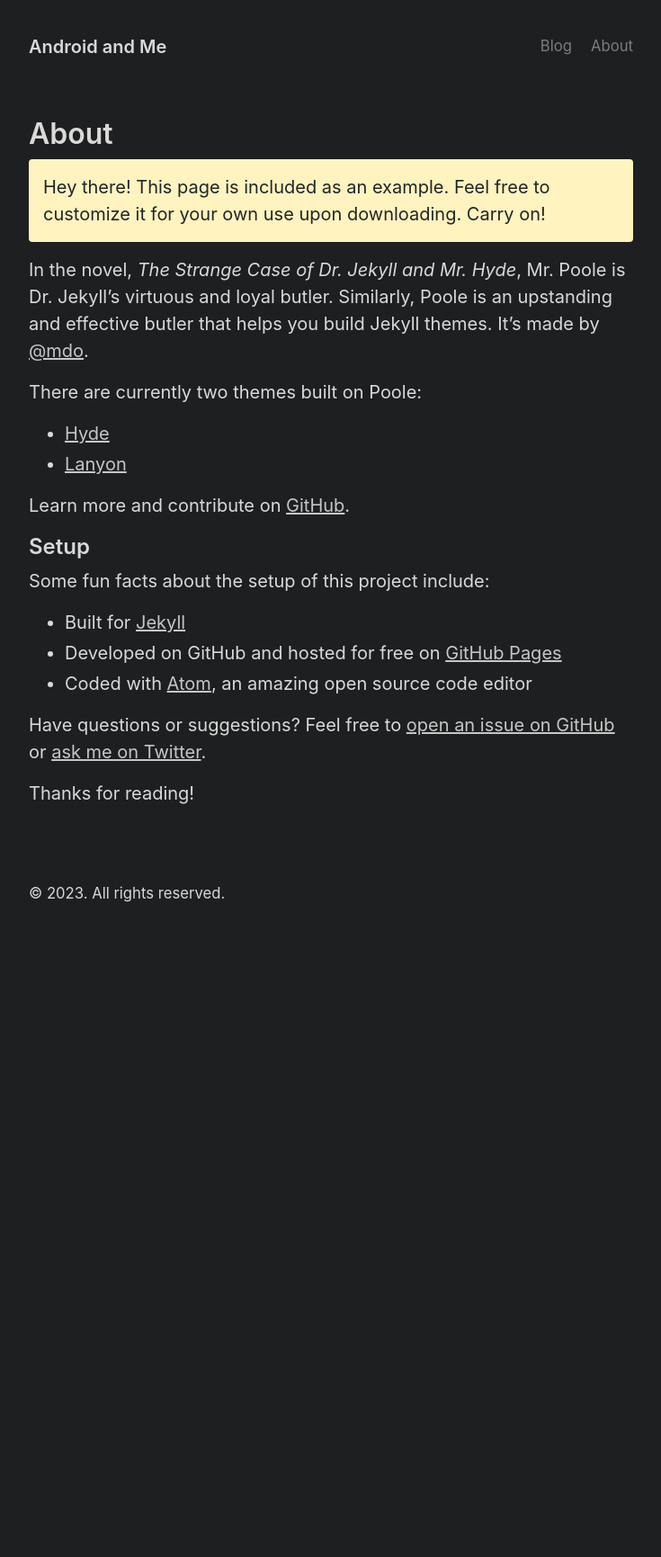
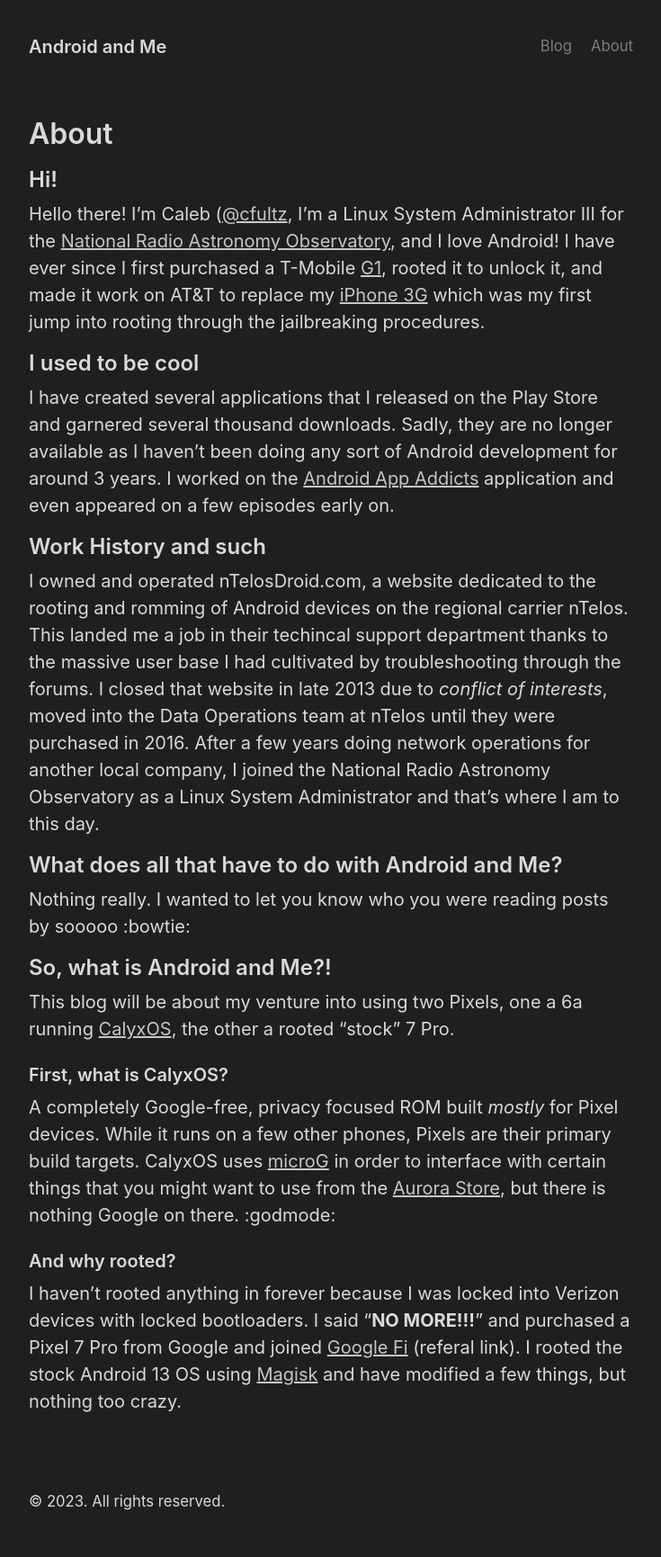
Before and after one commit to cfultz/androidand.me, a Jekyll site: the page built from about.md, in a window 1280 px wide. Shown: the whole page at 90% size, without its empty margins (272-1007 px from the left). Built offline with Jekyll 4.4.1, drawn with Linux system fonts in a browser that asks for light colours; before the commit the page ends 1055 px from its top, so only the background shows below that.

Commit message:
updated about

```diff
--- a/about.md
+++ b/about.md
@@ -3,27 +3,30 @@ layout: page
 title: About
 ---
 
-<p class="message">
-  Hey there! This page is included as an example. Feel free to customize it for your own use upon downloading. Carry on!
-</p>
+## Hi!
 
-In the novel, *The Strange Case of Dr. Jekyll and Mr. Hyde*, Mr. Poole is Dr. Jekyll's virtuous and loyal butler. Similarly, Poole is an upstanding and effective butler that helps you build Jekyll themes. It's made by [@mdo](https://twitter.com/mdo).
+Hello there! I'm Caleb ([@cfultz](https://github.com/cfultz), I'm a Linux System Administrator III for the [National Radio Astronomy Observatory](https://info.nrao.edu), and I love Android! I have ever since I first purchased a T-Mobile [G1](https://en.wikipedia.org/wiki/HTC_Dream), rooted it to unlock it, and made it work on AT&T to replace my [iPhone 3G](https://en.wikipedia.org/wiki/IPhone_3G) which was my first jump into rooting through the jailbreaking procedures.
 
-There are currently two themes built on Poole:
+## I used to be cool
 
-- [Hyde](https://hyde.getpoole.com)
-- [Lanyon](https://lanyon.getpoole.com)
+I have created several applications that I released on the Play Store and garnered several thousand downloads. Sadly, they are no longer available as I haven't been doing any sort of Android development for around 3 years. I worked on the [Android App Addicts](https://podnutz.com/category/android-app-addicts/) application and even appeared on a few episodes early on.
 
-Learn more and contribute on [GitHub](https://github.com/poole).
+## Work History and such
 
-## Setup
+I owned and operated nTelosDroid.com, a website dedicated to the rooting and romming of Android devices on the regional carrier nTelos. This landed me a job in their techincal support department thanks to the massive user base I had cultivated by troubleshooting through the forums. I closed that website in late 2013 due to *conflict of interests*, moved into the Data Operations team at nTelos until they were purchased in 2016. After a few years doing network operations for another local company, I joined the National Radio Astronomy Observatory as a Linux System Administrator and that's where I am to this day.
 
-Some fun facts about the setup of this project include:
+## What does all that have to do with Android and Me?
 
-- Built for [Jekyll](https://jekyllrb.com)
-- Developed on GitHub and hosted for free on [GitHub Pages](https://pages.github.com)
-- Coded with [Atom](https://atom.io), an amazing open source code editor
+Nothing really. I wanted to let you know who you were reading posts by sooooo :bowtie:
 
-Have questions or suggestions? Feel free to [open an issue on GitHub](https://github.com/poole/poole/issues/new) or [ask me on Twitter](https://twitter.com/mdo).
+## So, what is Android and Me?!
 
-Thanks for reading!
+This blog will be about my venture into using two Pixels, one a 6a running [CalyxOS](https://calyxos.org/), the other a rooted "stock" 7 Pro.
+
+### First, what is CalyxOS?
+
+A completely Google-free, privacy focused ROM built *mostly* for Pixel devices. While it runs on a few other phones, Pixels are their primary build targets. CalyxOS uses [microG](https://microg.org/) in order to interface with certain things that you might want to use from the [Aurora Store](https://gitlab.com/AuroraOSS/AuroraStore), but there is nothing Google on there. :godmode:
+
+### And why rooted?
+
+I haven't rooted anything in forever because I was locked into Verizon devices with locked bootloaders. I said "**NO MORE!!!**" and purchased a Pixel 7 Pro from Google and joined [Google Fi](https://g.co/fi/r/JDN1V2) (referal link). I rooted the stock Android 13 OS using [Magisk](https://github.com/topjohnwu/Magisk) and have modified a few things, but nothing too crazy.
```
